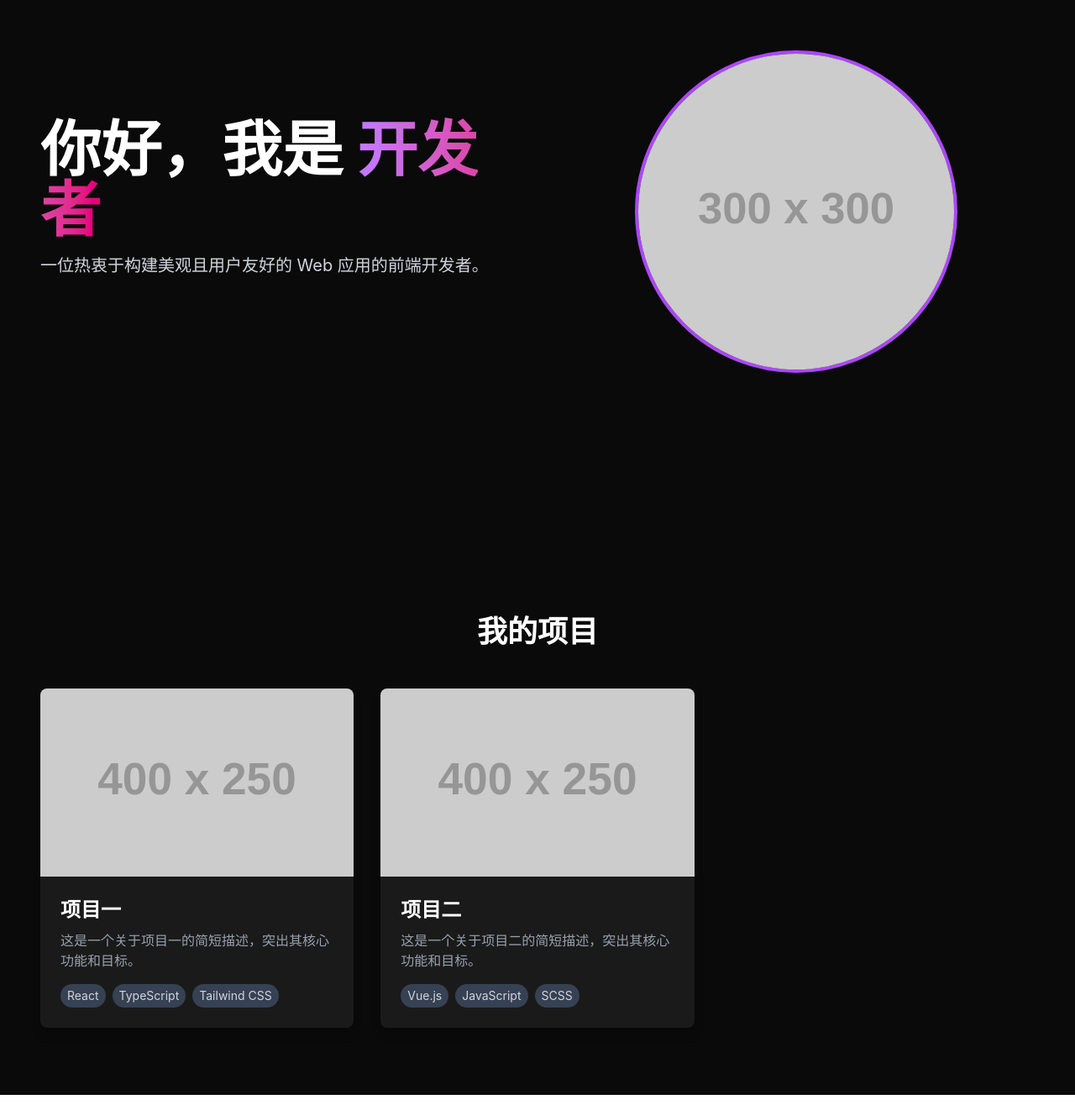
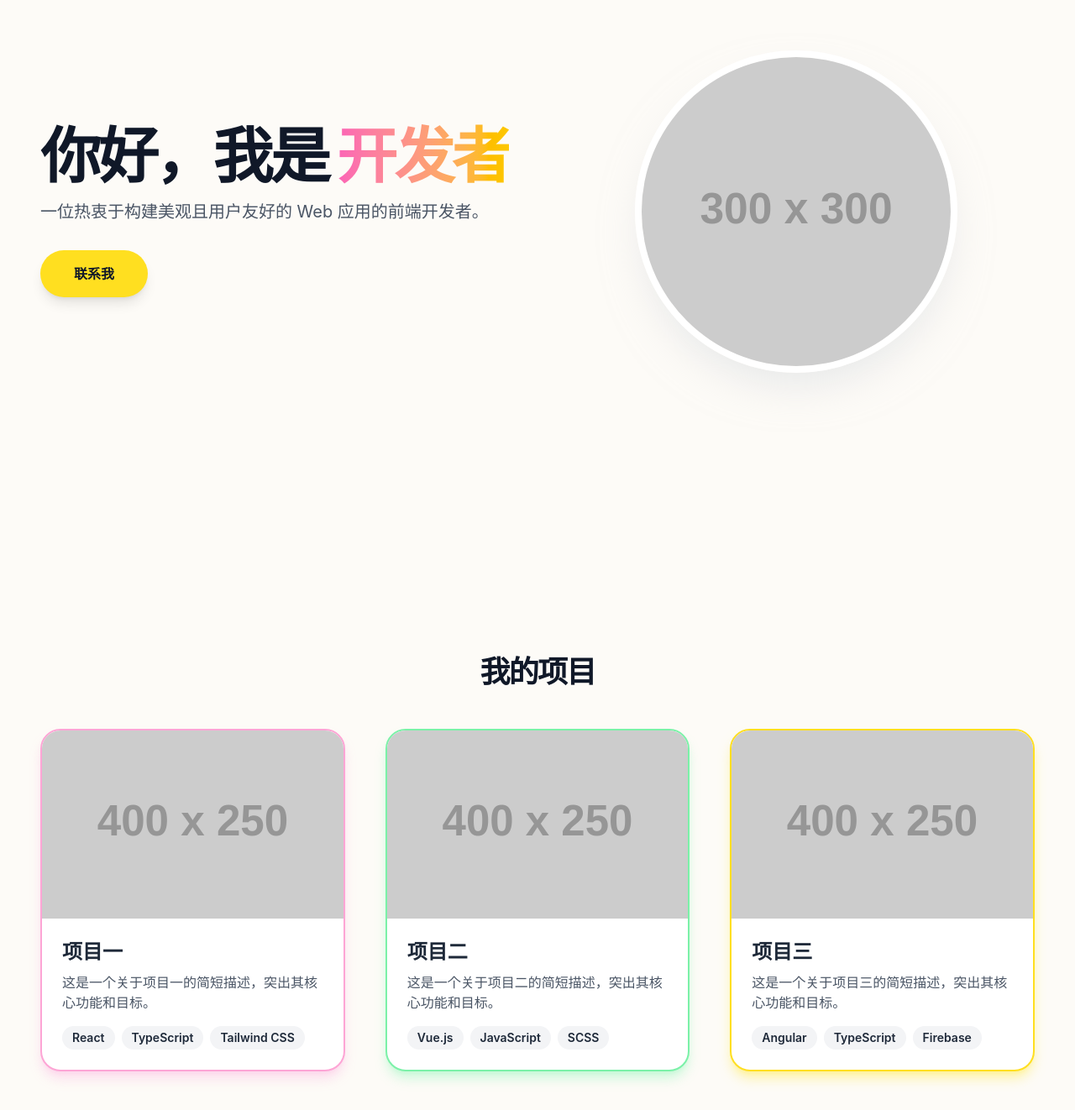
Before and after one commit to qing-cjy/my-portfolio, a React (Vite) app: page / in a window 1280 px wide. Shown: the part 148-1470 px from the top of the page at 84% size. Built offline with nearby package versions, Linux system fonts and the light colour scheme.

Commit message:
fix:糖果风格的页面

```diff
--- a/index.html
+++ b/index.html
@@ -4,6 +4,9 @@
     <meta charset="UTF-8" />
     <link rel="icon" type="image/svg+xml" href="/vite.svg" />
     <meta name="viewport" content="width=device-width, initial-scale=1.0" />
+    <link rel="preconnect" href="https://fonts.googleapis.com">
+    <link rel="preconnect" href="https://fonts.gstatic.com" crossorigin>
+    <link href="https://fonts.googleapis.com/css2?family=Plus+Jakarta+Sans:ital,wght@0,200..800;1,200..800&display=swap" rel="stylesheet">
     <title>my-portfolio</title>
   </head>
   <body>
--- a/package.json
+++ b/package.json
@@ -10,6 +10,7 @@
     "preview": "vite preview"
   },
   "dependencies": {
+    "framer-motion": "^12.35.0",
     "react": "^19.2.0",
     "react-dom": "^19.2.0"
   },
--- a/src/App.tsx
+++ b/src/App.tsx
@@ -1,13 +1,19 @@
 import './App.css';
 import Hero from './components/Hero';
 import Projects from './components/Projects';
+import { motion } from 'framer-motion';
 
 function App() {
   return (
-    <div className="App">
+    <motion.div
+      className="App bg-[#FDFBF7] font-sans"
+      initial={{ opacity: 0, y: 20 }}
+      animate={{ opacity: 1, y: 0 }}
+      transition={{ type: 'spring', stiffness: 260, damping: 20 }}
+    >
       <Hero />
       <Projects />
-    </div>
+    </motion.div>
   );
 }
 
--- a/src/components/Hero.tsx
+++ b/src/components/Hero.tsx
@@ -1,22 +1,35 @@
 
+
+import { motion } from 'framer-motion';
 
 const Hero = () => {
   return (
-    <section className="bg-[#0a0a0a] text-white min-h-screen flex items-center justify-center py-20 md:py-0">
+    <section className="text-gray-800 min-h-screen flex items-center justify-center py-32">
       <div className="w-full flex flex-col lg:flex-row items-center justify-center px-4 sm:px-6 lg:px-12 gap-12">
         <div className="lg:w-1/2 text-center lg:text-left">
-          <h1 className="text-5xl lg:text-7xl font-bold mb-4">
-            你好，我是 <span className="text-transparent bg-clip-text bg-gradient-to-r from-purple-400 to-pink-600">开发者</span>
+          <h1 className="text-5xl lg:text-7xl font-black tracking-tighter mb-4 text-gray-900">
+            你好，我是 <span className="text-transparent bg-clip-text bg-gradient-to-r from-pink-400 to-yellow-400">开发者</span>
           </h1>
-          <p className="text-lg lg:text-xl text-gray-300 mb-8">
+          <p className="text-lg lg:text-xl text-gray-600 mb-8">
             一位热衷于构建美观且用户友好的 Web 应用的前端开发者。
           </p>
+          <motion.button
+            className="bg-yellow-300 text-gray-900 font-bold py-4 px-10 rounded-full shadow-lg hover:bg-yellow-400 hover:ring-2 hover:ring-yellow-300/50 transition-colors"
+            whileHover={{ x: 5 }}
+            whileTap={{ scale: 0.9 }}
+            transition={{ type: 'spring', stiffness: 400, damping: 30, ease: "easeInOut" }}
+          >
+            联系我
+          </motion.button>
         </div>
         <div className="lg:w-1/2 flex justify-center">
-          <img
+          <motion.img
             src="https://via.placeholder.com/300"
             alt="Avatar"
-            className="rounded-full w-64 h-64 lg:w-96 lg:h-96 object-cover border-4 border-purple-500"
+            className="rounded-full w-64 h-64 lg:w-96 lg:h-96 object-cover border-8 border-white shadow-2xl shadow-gray-300/50"
+            initial={{ scale: 0.8, opacity: 0 }}
+            animate={{ scale: 1, opacity: 1 }}
+            transition={{ type: 'spring', stiffness: 260, damping: 20, delay: 0.2 }}
           />
         </div>
       </div>
--- a/src/components/Projects.tsx
+++ b/src/components/Projects.tsx
@@ -1,4 +1,6 @@
 
+
+import { motion } from 'framer-motion';
 
 const projects = [
   {
@@ -7,6 +9,8 @@
     description: '这是一个关于项目一的简短描述，突出其核心功能和目标。',
     imageUrl: 'https://via.placeholder.com/400x250',
     technologies: ['React', 'TypeScript', 'Tailwind CSS'],
+    borderColor: 'border-pink-300',
+    shadowClass: 'shadow-pink-200/80',
   },
   {
     id: 2,
@@ -14,32 +18,78 @@
     description: '这是一个关于项目二的简短描述，突出其核心功能和目标。',
     imageUrl: 'https://via.placeholder.com/400x250',
     technologies: ['Vue.js', 'JavaScript', 'SCSS'],
+    borderColor: 'border-green-300',
+    shadowClass: 'shadow-green-200/80',
+  },
+  {
+    id: 3,
+    title: '项目三',
+    description: '这是一个关于项目三的简短描述，突出其核心功能和目标。',
+    imageUrl: 'https://via.placeholder.com/400x250',
+    technologies: ['Angular', 'TypeScript', 'Firebase'],
+    borderColor: 'border-yellow-300',
+    shadowClass: 'shadow-yellow-200/80',
   },
 ];
 
+const containerVariants = {
+  hidden: { opacity: 0 },
+  visible: {
+    opacity: 1,
+    transition: {
+      staggerChildren: 0.2,
+      ease: "easeInOut",
+    },
+  },
+};
+
+const itemVariants = {
+  hidden: { y: 20, opacity: 0 },
+  visible: {
+    y: 0,
+    opacity: 1,
+    transition: { type: 'spring', stiffness: 100, ease: "easeInOut" },
+  },
+};
+
 const Projects = () => {
   return (
-    <section className="bg-[#0a0a0a] text-white py-20">
+    <section className="py-32">
       <div className="w-full px-4 sm:px-6 lg:px-12">
-        <h2 className="text-4xl font-bold text-center mb-12">我的项目</h2>
-        <div className="grid grid-cols-1 md:grid-cols-2 lg:grid-cols-3 gap-8">
+        <h2 className="text-4xl font-black tracking-tighter text-center mb-12 text-gray-900">我的项目</h2>
+        <motion.div
+          className="grid grid-cols-1 md:grid-cols-2 lg:grid-cols-3 gap-12"
+          variants={containerVariants}
+          initial="hidden"
+          animate="visible"
+        >
           {projects.map((project) => (
-            <div key={project.id} className="bg-[#1a1a1a] rounded-lg overflow-hidden shadow-lg transform hover:scale-105 transition-transform duration-300">
+            <motion.div
+              key={project.id}
+              className={`bg-white rounded-3xl overflow-hidden border-2 ${project.borderColor} shadow-lg ${project.shadowClass}`}
+              variants={itemVariants}
+              whileHover={{
+                scale: 1.03,
+                y: -8,
+                boxShadow: `0 25px 50px -12px ${project.shadowClass.replace('shadow-', 'rgba(').replace('/80', ', 0.5)')}`,
+                transition: { type: 'spring', stiffness: 400, damping: 30, ease: "easeInOut" }
+              }}
+            >
               <img src={project.imageUrl} alt={project.title} className="w-full h-56 object-cover" />
               <div className="p-6">
-                <h3 className="text-2xl font-bold mb-2">{project.title}</h3>
-                <p className="text-gray-400 mb-4">{project.description}</p>
+                <h3 className="text-2xl font-bold mb-2 text-gray-800">{project.title}</h3>
+                <p className="text-gray-600 mb-4">{project.description}</p>
                 <div className="flex flex-wrap gap-2">
                   {project.technologies.map((tech) => (
-                    <span key={tech} className="bg-gray-700 text-gray-300 px-2 py-1 rounded-full text-sm">
+                    <span key={tech} className="bg-gray-100 text-gray-800 px-3 py-1 rounded-full text-sm font-semibold">
                       {tech}
                     </span>
                   ))}
                 </div>
               </div>
-            </div>
+            </motion.div>
           ))}
-        </div>
+        </motion.div>
       </div>
     </section>
   );
--- a/tailwind.config.js
+++ b/tailwind.config.js
@@ -5,7 +5,11 @@
     "./src/**/*.{js,ts,jsx,tsx}",
   ],
   theme: {
-    extend: {},
+    extend: {
+      fontFamily: {
+        sans: ['Plus Jakarta Sans', 'sans-serif'],
+      },
+    },
   },
   plugins: [
     require('tailwindcss'),
```
Also changed, not shown: 1 other file (tests, documents, lock files or other folders).
